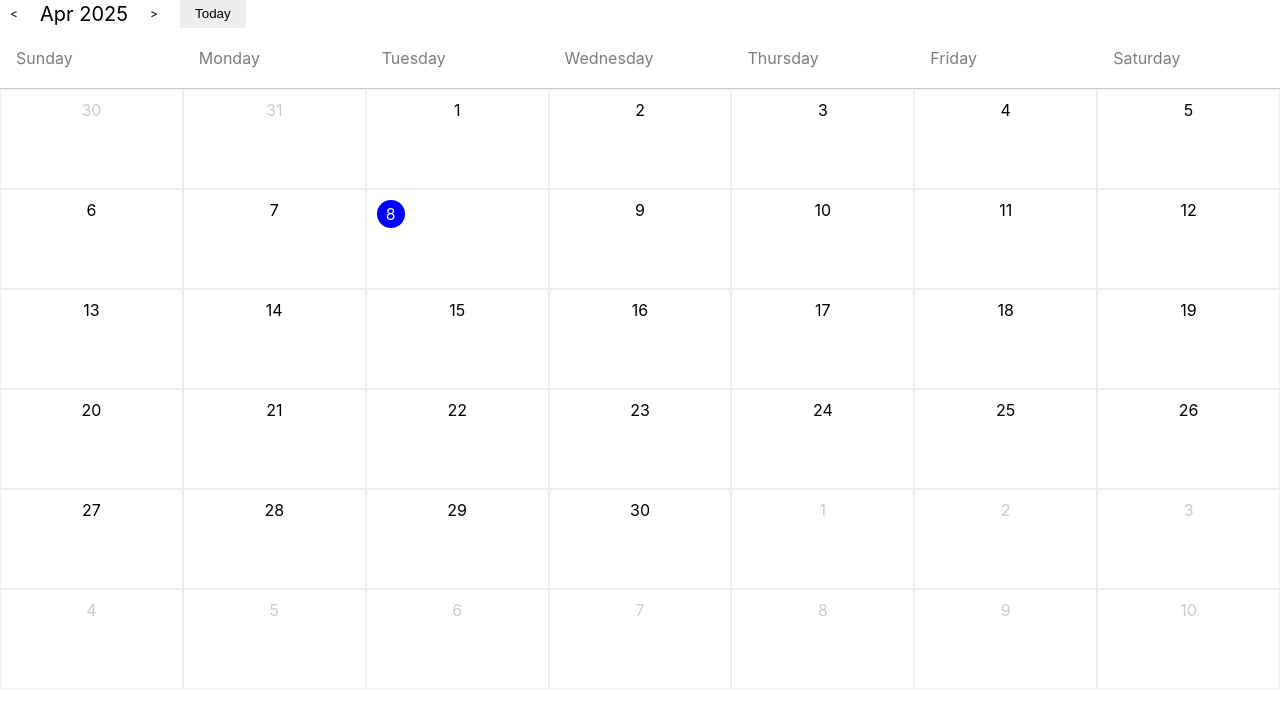
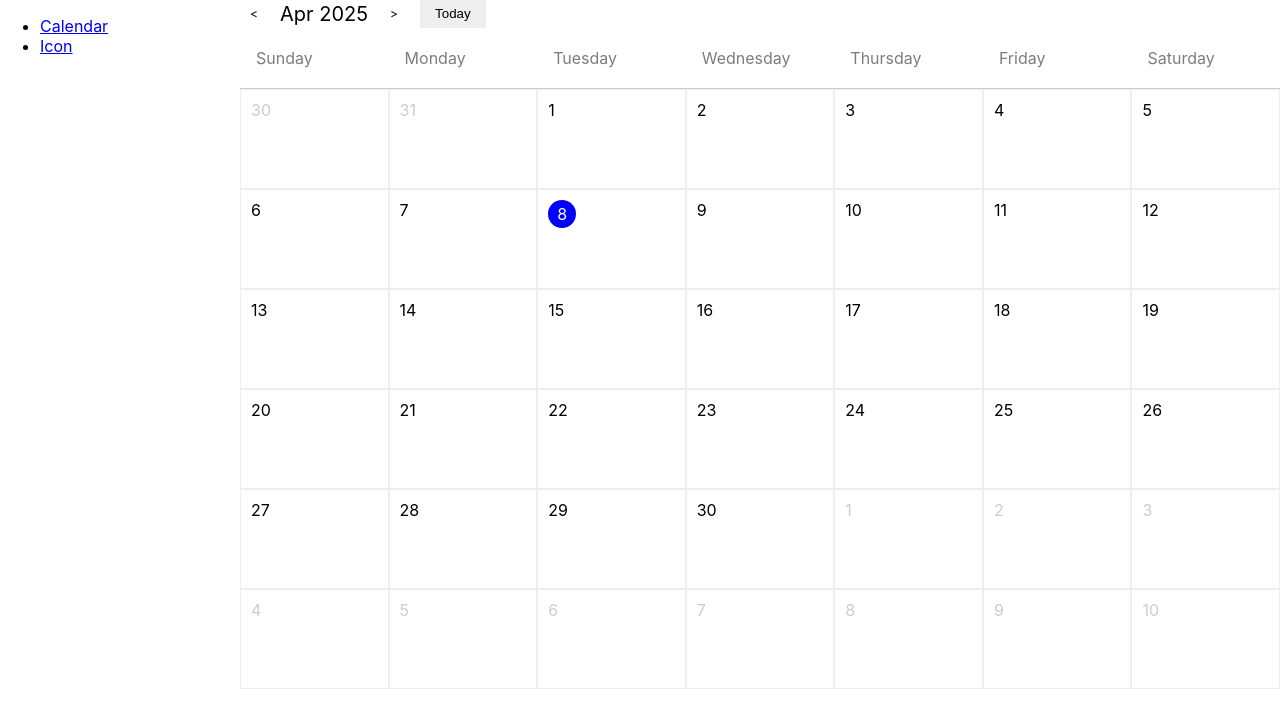
Before and after one commit to Bryant-luyao/react-study, a React (Create React App) app: page / in a window 1280 px wide. Shown: the top 728 px of the page. Built offline with nearby package versions, Linux system fonts and the light colour scheme.

Commit message:
feat: 配置react-router

```diff
--- a/package.json
+++ b/package.json
@@ -16,6 +16,7 @@
     "dayjs": "^1.11.13",
     "react": "^19.1.0",
     "react-dom": "^19.1.0",
+    "react-router": "^7.5.2",
     "react-scripts": "5.0.1",
     "sass": "^1.86.3",
     "typescript": "^4.9.5",
--- a/src/App.css
+++ /dev/null
@@ -1,38 +0,0 @@
-.App {
-  text-align: center;
-}
-
-.App-logo {
-  height: 40vmin;
-  pointer-events: none;
-}
-
-@media (prefers-reduced-motion: no-preference) {
-  .App-logo {
-    animation: App-logo-spin infinite 20s linear;
-  }
-}
-
-.App-header {
-  background-color: #282c34;
-  min-height: 100vh;
-  display: flex;
-  flex-direction: column;
-  align-items: center;
-  justify-content: center;
-  font-size: calc(10px + 2vmin);
-  color: white;
-}
-
-.App-link {
-  color: #61dafb;
-}
-
-@keyframes App-logo-spin {
-  from {
-    transform: rotate(0deg);
-  }
-  to {
-    transform: rotate(360deg);
-  }
-}
--- /dev/null
+++ b/src/App.scss
@@ -0,0 +1,11 @@
+.App {
+  height: 100%;
+  display: flex;
+  .menus {
+    width: 200px;
+    height: 100%;
+  }
+  .layout {
+    flex: 1;
+  }
+}
--- a/src/App.tsx
+++ b/src/App.tsx
@@ -1,12 +1,26 @@
-import React from 'react';
+import { Routes, Route, Link } from 'react-router'
+import dayjs from 'dayjs';
 import Calendar from './components/Calendar';
-import './App.css';
-import dayjs from 'dayjs';
+import './App.scss';
+import IconDemo from './views/IconDemo';
 
 function App() {
   return (
     <div className="App">
-      <Calendar locale="en-US" defaultValue={dayjs('2025-04-08')}></Calendar>
+      <ul className="menus">
+        <li>
+          <Link to="/">Calendar</Link>
+        </li>
+        <li>
+          <Link to="/Icon">Icon</Link>
+        </li>
+      </ul>
+      <div className="layout">
+        <Routes>
+          <Route index element={<Calendar locale="en-US" defaultValue={dayjs('2025-04-08')}></Calendar>}></Route>
+          <Route path='/Icon' element={<IconDemo />}></Route>
+        </Routes>
+      </div>
     </div>
   );
 }
--- a/src/index.tsx
+++ b/src/index.tsx
@@ -1,5 +1,6 @@
 import React from 'react';
 import ReactDOM from 'react-dom/client';
+import { BrowserRouter } from 'react-router'
 import './index.css';
 import App from './App';
 import reportWebVitals from './reportWebVitals';
@@ -8,9 +9,9 @@ const root = ReactDOM.createRoot(
   document.getElementById('root') as HTMLElement
 );
 root.render(
-  <React.StrictMode>
-    <App />
-  </React.StrictMode>
+    <BrowserRouter>
+      <App />
+    </BrowserRouter>
 );
 
 // If you want to start measuring performance in your app, pass a function
--- /dev/null
+++ b/src/views/IconDemo/index.tsx
@@ -0,0 +1,32 @@
+import { createFromIconfont } from "../../components/Icon/createFromIconfont";
+import { createIcon } from "../../components/Icon/createIcon";
+
+const IconDemo = () => {
+    const IconAdd = createIcon({
+        content: (
+          <>
+            <path d="M853.333333 480H544V170.666667c0-17.066667-14.933333-32-32-32s-32 14.933333-32 32v309.333333H170.666667c-17.066667 0-32 14.933333-32 32s14.933333 32 32 32h309.333333V853.333333c0 17.066667 14.933333 32 32 32s32-14.933333 32-32V544H853.333333c17.066667 0 32-14.933333 32-32s-14.933333-32-32-32z"></path>
+          </>
+        ),
+      });
+
+    const IconEmail = createIcon({
+        content: (
+          <>
+            <path d="M874.666667 181.333333H149.333333c-40.533333 0-74.666667 34.133333-74.666666 74.666667v512c0 40.533333 34.133333 74.666667 74.666666 74.666667h725.333334c40.533333 0 74.666667-34.133333 74.666666-74.666667V256c0-40.533333-34.133333-74.666667-74.666666-74.666667z m-725.333334 64h725.333334c6.4 0 10.666667 4.266667 10.666666 10.666667v25.6L512 516.266667l-373.333333-234.666667V256c0-6.4 4.266667-10.666667 10.666666-10.666667z m725.333334 533.333334H149.333333c-6.4 0-10.666667-4.266667-10.666666-10.666667V356.266667l356.266666 224c4.266667 4.266667 10.666667 4.266667 17.066667 4.266666s12.8-2.133333 17.066667-4.266666l356.266666-224V768c0 6.4-4.266667 10.666667-10.666666 10.666667z"></path>
+          </>
+        ),
+      });
+
+      const IconFont = createFromIconfont('//at.alicdn.com/t/c/font_2679150_i3n0jix2v3e.js')
+
+      return <div style={{padding: "50px"}}>
+        <p>createIcon展示</p>
+        <IconAdd size="40px"/>
+        <IconEmail style={{color: "blue", fontSize: "36px"}} spin/>
+        <p>加载iconfont图标</p>
+        <IconFont type="icon-cangshu" size="36px"></IconFont>
+        <IconFont type="icon-chaiquan" size="36px"></IconFont>
+      </div>
+}
+export default IconDemo
```
Also changed, not shown: 2 other files (tests, documents, lock files or other folders).
